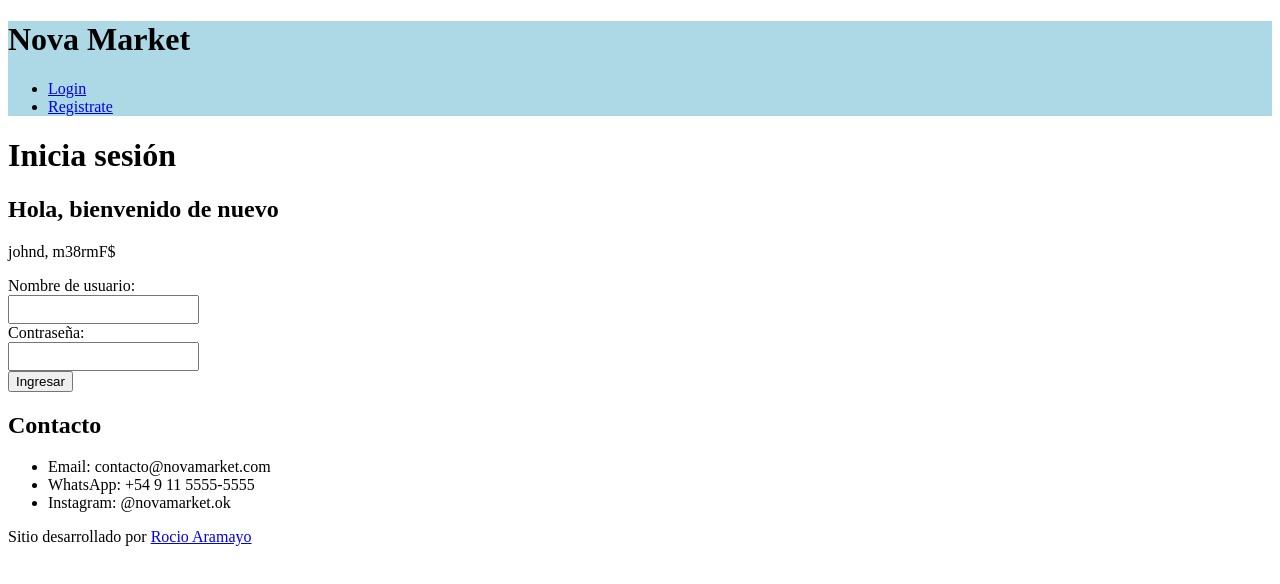
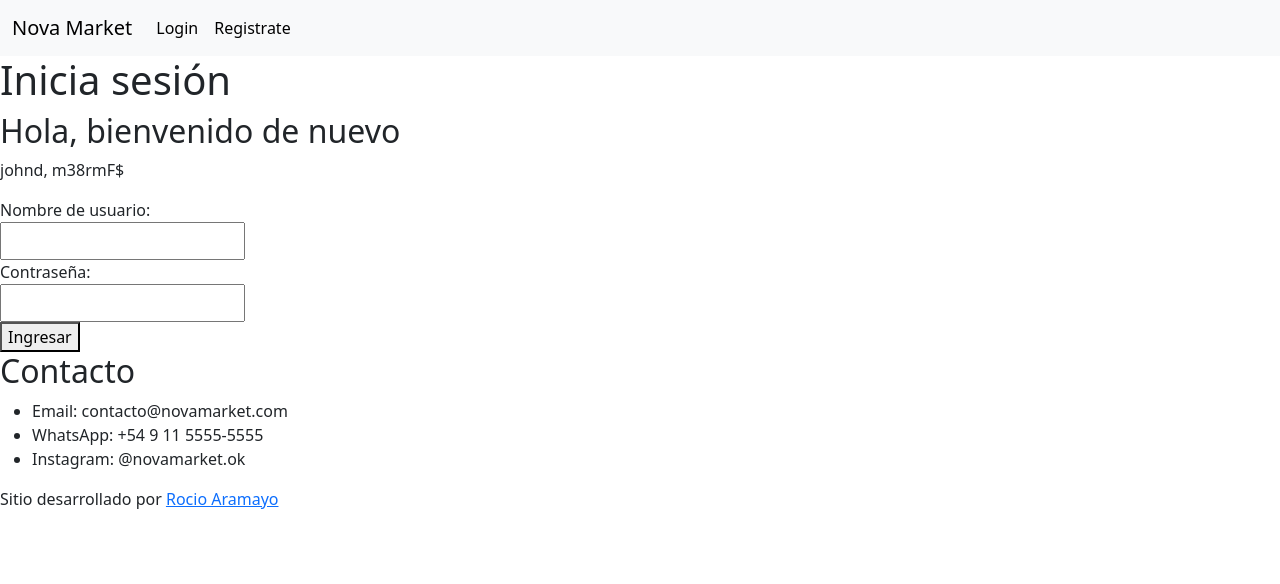
Before and after one commit to RoxiAra/Trabajo-Final-Tienda-Web, a React (Vite) app: page /login in a window 1280 px wide. Shown: the top 584 px of the page. Built offline with nearby package versions, Linux system fonts and the light colour scheme.

Commit message:
add: menu hamburguesa

```diff
--- a/index.html
+++ b/index.html
@@ -5,12 +5,14 @@
   <meta charset="UTF-8" />
   <link rel="icon" type="image/svg+xml" href="/vite.svg" />
   <meta name="viewport" content="width=device-width, initial-scale=1.0" />
-  <title>Tienda virtual | UTN</title>
+  <title>Tienda virtual Nova Market</title>
+  <link href="https://cdn.jsdelivr.net/npm/bootstrap@5.3.7/dist/css/bootstrap.min.css" rel="stylesheet" integrity="sha384-LN+7fdVzj6u52u30Kp6M/trliBMCMKTyK833zpbD+pXdCLuTusPj697FH4R/5mcr" crossorigin="anonymous">
 </head>
 
 <body>
   <div id="root"></div>
   <script type="module" src="/src/main.jsx"></script>
+  <script src="https://cdn.jsdelivr.net/npm/bootstrap@5.3.7/dist/js/bootstrap.bundle.min.js" integrity="sha384-ndDqU0Gzau9qJ1lfW4pNLlhNTkCfHzAVBReH9diLvGRem5+R9g2FzA8ZGN954O5Q" crossorigin="anonymous"></script>
 </body>
 
 </html>
--- a/src/components/Header.jsx
+++ b/src/components/Header.jsx
@@ -10,24 +10,29 @@
 
   return (
     <header style={{ backgroundColor: "lightblue" }}>
-      <h1>Nova Market</h1>
-      <nav>
-        <ul>
-          {/* Cambiar elementos a por componentes Link de react-router-dom */}
-          {
-            user && <>
-              <li><Link to="/">Inicio</Link></li>
-              <li><Link to="/dashboard">Dashboard</Link></li>
+      <nav className="navbar navbar-expand-lg bg-body-tertiary">
+        <div className="container-fluid">
+          <a className="navbar-brand" href="#">Nova Market</a>
+          <button className="navbar-toggler" type="button" data-bs-toggle="collapse" data-bs-target="#navbarNavAltMarkup" aria-controls="navbarNavAltMarkup" aria-expanded="false" aria-label="Toggle navigation">
+          <span className="navbar-toggler-icon"></span>
+          </button>
+          <div className="collapse navbar-collapse" id="navbarNavAltMarkup">
+            <div className="navbar-nav">
+                { user && <>
+                  <Link className="nav-link active" aria-current="page" to="/">Home</Link>
+                  <Link className="nav-link" to="/dashboard">Dashboard</Link>
                   <button onClick={handleLogout}>Cerrar sesión</button>
                 </>
               }
               {
                 !user && <>
-              <li><Link to="/login">Login</Link></li>
-              <li><Link to="/registrate">Registrate</Link></li>
+                  <Link className="nav-link active" aria-current="page" to="/login">Login</Link>
+                  <Link className="nav-link active" aria-current="page" to="/register">Registrate</Link>
                   </>
               }
-        </ul>
+            </div>
+          </div>
+        </div>
       </nav>
     </header>
   )
```
Lines whose indentation alone changed are shown as unchanged.
